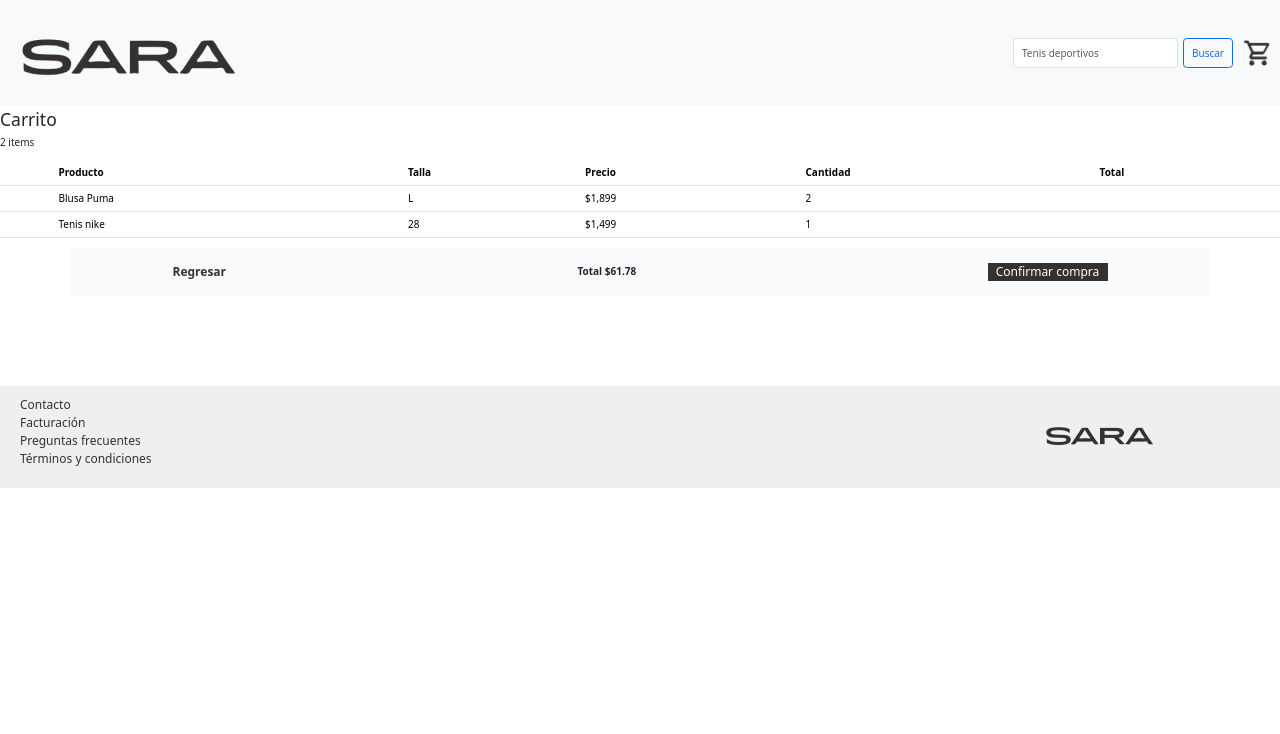
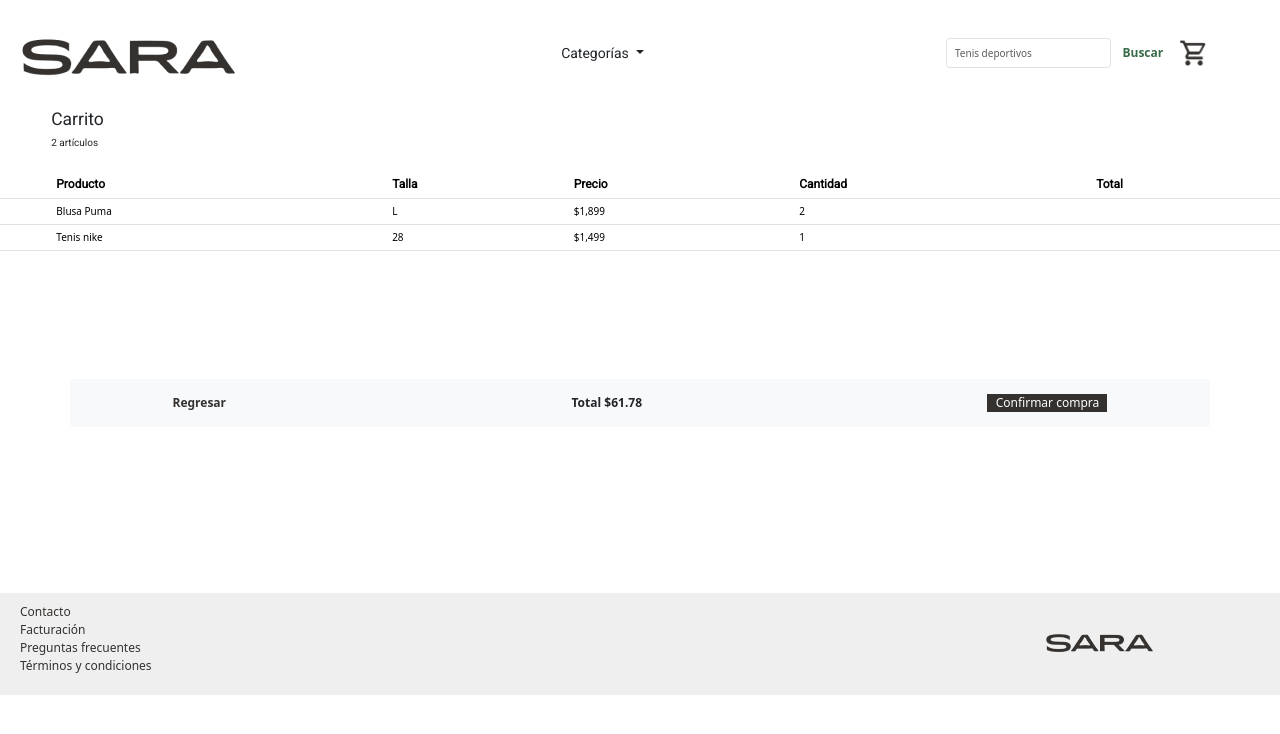
Before and after one commit to mcer23/DAWII, a plain HTML site: page html/cart.html in a window 1280 px wide. Drawn offline with nearby package versions, Linux system fonts and the light colour scheme.

Commit message:
style ok

```diff
--- a/html/cart.html
+++ b/html/cart.html
@@ -13,14 +13,28 @@
 </head>
 <body>
     <header class="header-menu">
-        <nav class="navbar bg-body-tertiary">
+        <nav class="navbar">
             <div class="container-fluid">
                 <span><a class="navbar-brand header-menu-logo" href="/index.html"><img src="/assets/ico/sara.png" alt="logoSara"></a></span>
-              <form class="d-flex" role="search">
+                <div class="dropdown">
+                    <button class="btn dropdown-toggle" type="button" data-bs-toggle="dropdown" aria-expanded="false">
+                      Categorías
+                    </button>
+                    <ul class="dropdown-menu">
+                      <li><a class="dropdown-item" href="#">Dama</a></li>
+                      <li><a class="dropdown-item" href="#">Caballero</a></li>
+                      <li><a class="dropdown-item" href="#">Infantes</a></li>
+                      <li><a class="dropdown-item" href="#">Automóviles y Motos</a></li>
+                      <li><a class="dropdown-item" href="#">Telefonía</a></li>
+                      <li><a class="dropdown-item" href="#">Hogar</a></li>
+                      <li><a class="dropdown-item" href="#">Otros</a></li>
+                    </ul>
+                  </div>
+              <form class="d-flex header-menu--form" role="search">
                 <input class="form-control me-2" type="search" placeholder="Tenis deportivos" aria-label="Search">
-                <button class="btn btn-outline-primary" type="submit">Buscar</button>
+                <button class="searchFor-btn" type="submit">Buscar</button>
                 <span class="nav-item">
-                    <a class="nav-link nav--item-icon" href="#"><img src="/assets/ico/cart.png" alt="cart icono" width="30px"></a>
+                    <a class="nav-link nav--item-icon" href="html/cart.html"><img src="/assets/ico/cart.png" alt="cart icono" width="30px"></a>
                   </span>
               </form>
             </div>
@@ -30,7 +44,7 @@
     <section class="main--cartTitle">
         <div class="d-flex">
             <div class="pt-1"><h3>Carrito</h3>
-            <p class="font-weight-normal">2 items</p>
+            <p class="font-weight-normal">2 artículos</p>
             </div>
         </div>
     </section>
@@ -70,7 +84,7 @@
         <div class="container bg-light rounded-bottom py-4" id="zero-pad">
             <div class="row d-flex justify-content-center">
                 <div class="col-lg-10 col-12">
-                    <div class="d-flex justify-content-between align-items-center">
+                    <div class="d-flex justify-content-between align-items-center table-footer--text">
                         <div>
                             <button class="btn--return">Regresar</button>
                         </div>
@@ -85,75 +99,6 @@
             </div>
         </div>
     </section>
-    <!-- <div class="container bg-white rounded-top mt-5" id="zero-pad">
-    <div class="row d-flex justify-content-center">
-        <div class="col-lg-10 col-12 pt-3">
-            <div class="d-flex">
-                <div class="pt-1"><h3>Carrito</h3>
-                <p class="font-weight-normal">2 items</p>
-                </div>
-            </div>
-            <div class="d-flex flex-row px-lg-5 mx-lg-5 mobile" id="heading">
-                <div class="px-lg-5 mr-lg-5" id="produc">Producto</div>
-                <div class="px-lg-5 ml-lg-5" id="prc">Precio</div>
-                <div class="px-lg-5 ml-lg-1" id="quantity">Cantidad</div>
-                <div class="px-lg-5 ml-lg-3" id="total">Total</div>
-            </div>
-            <div class="d-flex flex-row justify-content-between align-items-center pt-lg-4 pt-2 pb-3 border-bottom mobile">
-                <div class="d-flex flex-row align-items-center">
-                    <div><img src="#" width="150" height="150" alt="" id="image"></div>
-                    <div class="d-flex flex-column pl-md-3 pl-1">
-                        <div><h4>COTTON T-SHIRT</h4></div>
-                        <div >SKU:<span class="pl-2">091091001</span></div>
-                        <div>Color:<span class="pl-3">White</span></div>
-                        <div>Talla:<span class="pl-4"> M</span></div>
-                    </div>
-                </div>
-                <div class="pl-md-0 pl-1"><b>$9.99</b></div>
-                <div class="pl-md-0 pl-2">
-                    <span class="fa fa-minus-square text-secondary"></span><span class="px-md-3 px-1">2</span><span class="fa fa-plus-square text-secondary"></span>
-                </div>
-                <div class="pl-md-0 pl-1"><b>$19.98</b></div>
-                <div class="close">&times;</div>
-            </div>
-            <div class="d-flex flex-row justify-content-between align-items-center pt-4 pb-3 mobile">
-                <div class="d-flex flex-row align-items-center">
-                    <div><img src="#" width="150" height="150" alt="" id="image"></div>
-                    <div class="d-flex flex-column pl-md-3 pl-1">
-                        <div><h6>WHITE T-SHIRT</h6></div>
-                        <div >SKU:<span class="pl-2">056289891</span></div>
-                        <div>Color:<span class="pl-3">White</span></div>
-                        <div>Talla:<span class="pl-4"> XL</span></div>
-                    </div>
-                </div>
-                <div class="pl-md-0 pl-1"><b>$20.9</b></div>
-                <div class="pl-md-0 pl-2">
-                    <span class="fa fa-minus-square text-secondary"></span><span class="px-md-3 px-1">2</span><span class="fa fa-plus-square text-secondary"></span>
-                </div>
-                <div class="pl-md-0 pl-1"><b>$41.8</b></div>
-                <div class="close">&times;</div>
-            </div>
-
-        </div>
-    </div>
-</div>
-<div class="container bg-light rounded-bottom py-4" id="zero-pad">
-    <div class="row d-flex justify-content-center">
-        <div class="col-lg-10 col-12">
-            <div class="d-flex justify-content-between align-items-center">
-                <div>
-                    <button class="btn--return">Regresar</button>
-                </div>
-                <div class="px-md-0 px-1" id="footer-font">
-                    <b class="pl-md-4">Total <span class="pl-md-4">$61.78</span></b>
-                </div>
-                <div>
-                    <button class="btn--confirm">Confirmar compra</button>
-                </div>
-            </div>
-        </div>
-    </div>
-</div> -->
 </main>
 <footer>
     <div class="footer-details">
--- a/style.css
+++ b/style.css
@@ -112,6 +112,27 @@ html{
     background-color: var(--hover);
     font-weight: bold;
 }
+/* Cart */
+.main--cartTitle{
+    margin-left: 4%;
+    font-family: 'Roboto', sans-serif;
+}
+.main--productTable{
+    margin-top: 10px;
+}
+.table th{
+    font-size: 1.2rem;
+    font-family: 'Roboto', sans-serif;
+}
+.main--table-footer{
+    margin-top: 10%;
+    margin-bottom: 13%;
+}
+.table-footer--text{
+    font-size: 1.2rem;
+    background-color: transparent;
+}
+
 footer{
     display: grid;
     grid-template-columns: auto auto;
```
